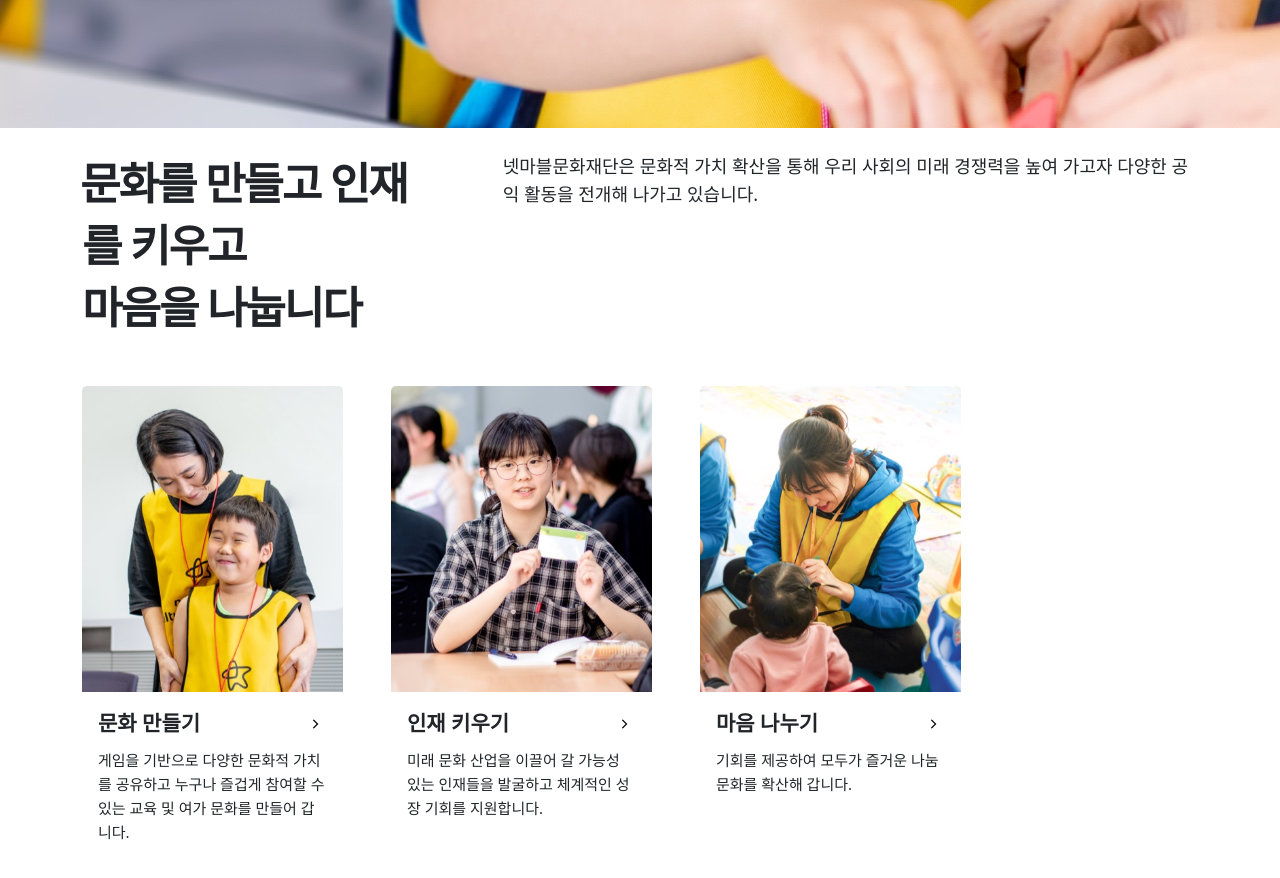
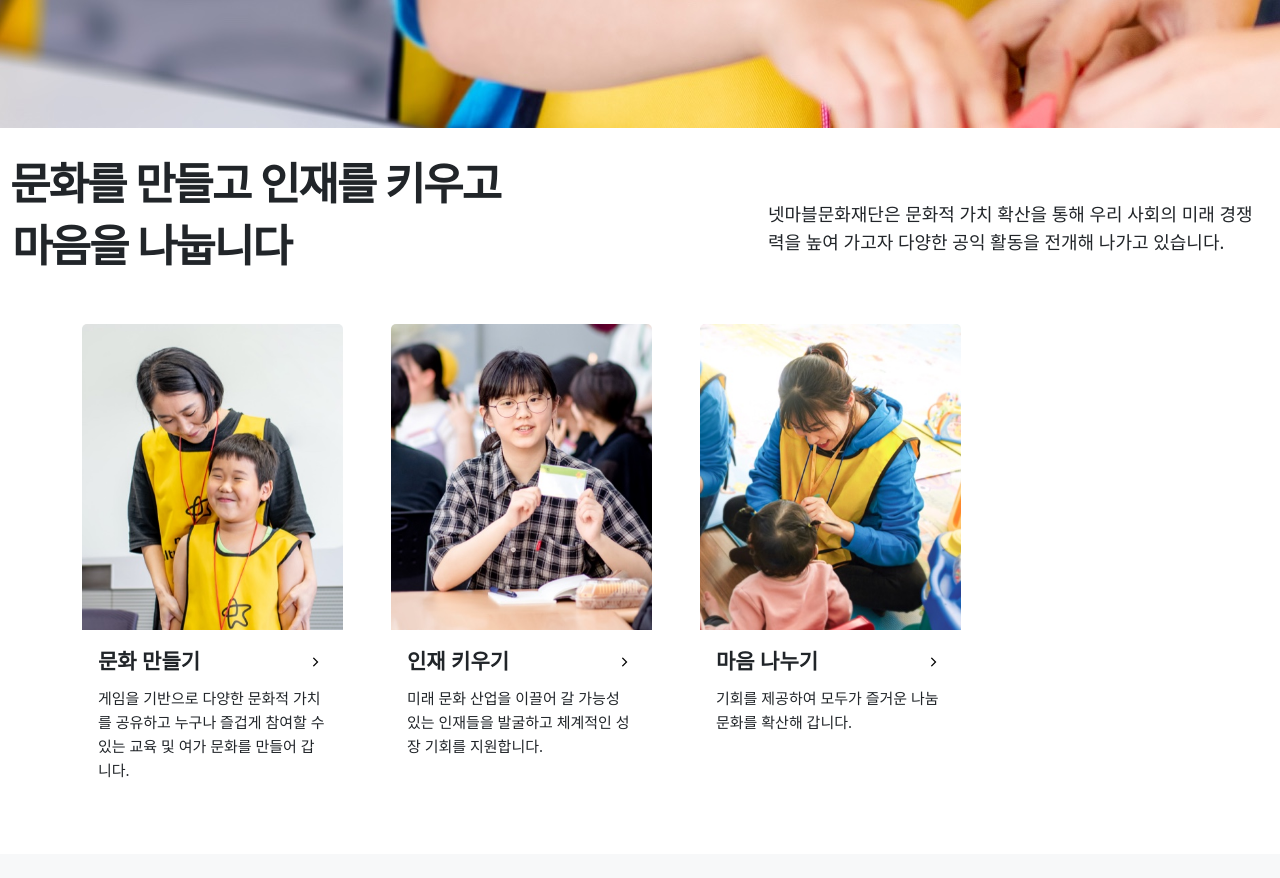
Before and after one commit to common427/2023website, a React (Create React App) app: page / in a window 1280 px wide. Shown: the part 1060-1938 px from the top of the page. Built offline with nearby package versions, Linux system fonts and the light colour scheme.

Commit message:
ggyo555555

```diff
--- a/src/App.css
+++ b/src/App.css
@@ -46,7 +46,9 @@ body{
   align-items: center;
 }
 
-
+.visualWrap{
+  width: 100%;
+}
 .visualWrap h2{
   font-size: 44px;
   font-weight: 700;
@@ -56,10 +58,10 @@ body{
 }
 .visualWrap p{
   /* padding-left: 624px; */
-  padding-left: 60px;
+  /* padding-left: 60px;  */
   font-size: 18px;
   line-height: 1.56;
-
+  width: 500px;
 }
 
 .card{
--- a/src/components/VisualView.jsx
+++ b/src/components/VisualView.jsx
@@ -3,9 +3,9 @@ import {Container} from 'react-bootstrap';
     function VisualView(){
         return(
             <div className='visualWrap mb-3'>
-                <Container className='py-4 d-flex justify-content-center justify-content-md-between'>
+                <Container className='py-4 d-flex justify-content-center justify-content-md-between mx-0 mw-100'>
                     <h2>문화를 만들고 인재를 키우고<br/> 마음을 나눕니다</h2>
-                    <p>넷마블문화재단은 문화적 가치 확산을 통해 우리 사회의 미래 경쟁력을 높여 가고자 다양한 공익 활동을 전개해 나가고 있습니다.</p>
+                    <p className='pt-5 pl-1 pl-md-auto'>넷마블문화재단은 문화적 가치 확산을 통해 우리 사회의 미래 경쟁력을 높여 가고자 다양한 공익 활동을 전개해 나가고 있습니다.</p>
                 </Container>
             </div>
         )
```
